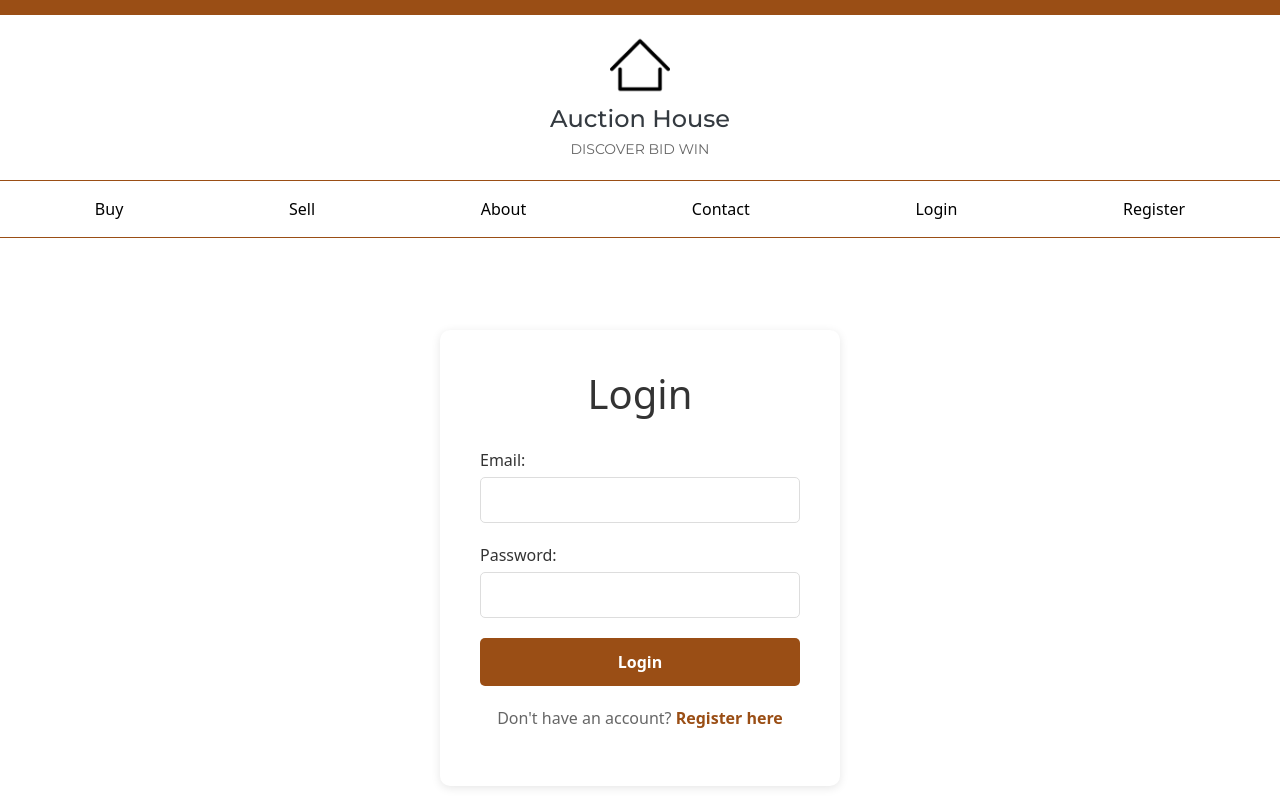
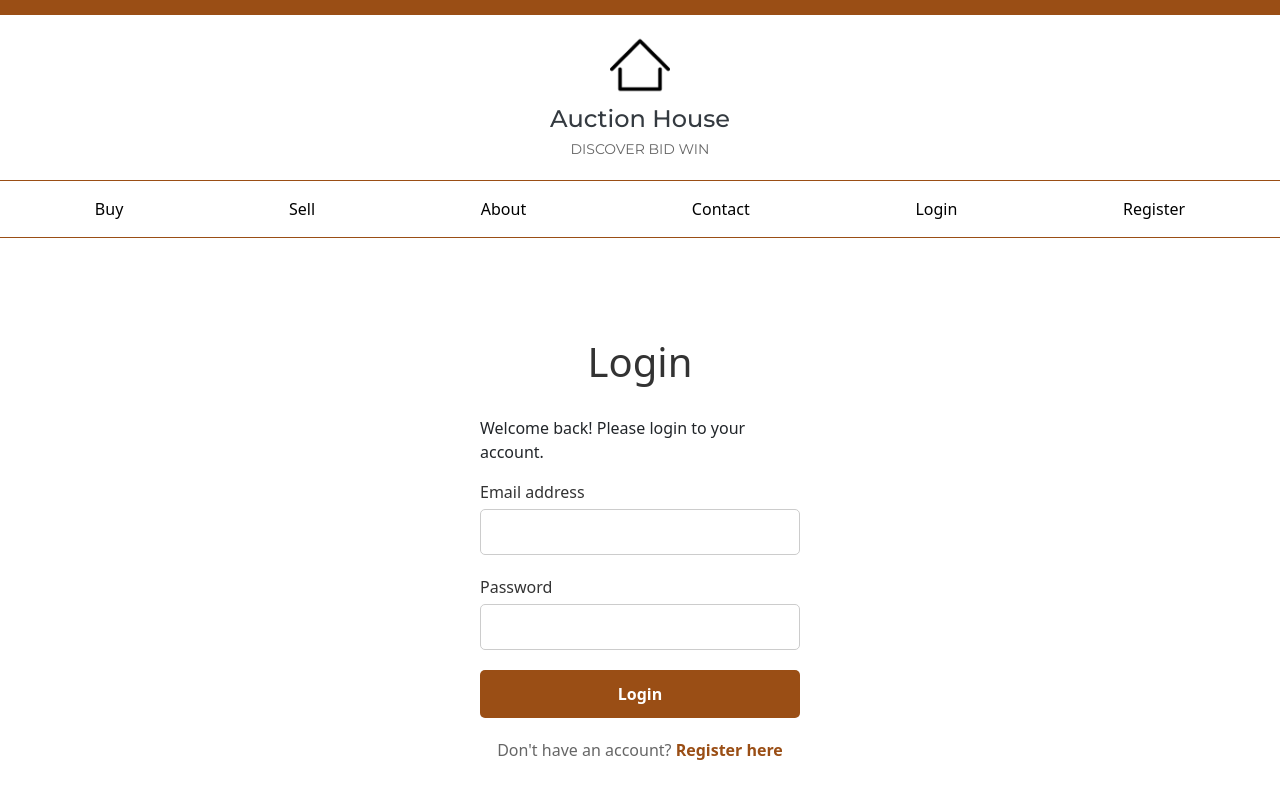
Before and after one commit to CecilieMari/semester-task-2, a React (Vite) app: page /login in a window 1280 px wide. Shown: the top 800 px of the page. Built offline with nearby package versions, Linux system fonts and the light colour scheme.

Commit message:
Improve login/register form styling and UX

```diff
--- a/src/components/Auth/Login.jsx
+++ b/src/components/Auth/Login.jsx
@@ -30,10 +30,11 @@ function Login() {
         <div className={styles.loginContainer}>
             <div className={styles.loginBox}>
                 <h1>Login</h1>
+                <p>Welcome back! Please login to your account.</p>
                 {error && <div className={styles.error}>{error}</div>}
                 <form className={styles.loginForm} onSubmit={handleSubmit}>
                     <div className={styles.formGroup}>
-                        <label htmlFor="email">Email:</label>
+                        <label htmlFor="email">Email address</label>
                         <input
                             type="email"
                             id="email"
@@ -44,7 +45,7 @@ function Login() {
                         />
                     </div>
                     <div className={styles.formGroup}>
-                        <label htmlFor="password">Password:</label>
+                        <label htmlFor="password">Password</label>
                         <input
                             type="password"
                             id="password"
--- a/src/components/Auth/Register.jsx
+++ b/src/components/Auth/Register.jsx
@@ -38,7 +38,8 @@ function Register() {
     return (
         <div className={styles.loginContainer}>
             <div className={styles.loginBox}>
-                <h1>Register</h1>
+                <h1>New profile</h1>
+                <p> Fill in the information below to start your auction journey</p>
                 {error && <div className={styles.error}>{error}</div>}
                 <form className={styles.loginForm} onSubmit={handleSubmit}>
                     <div className={styles.formGroup}>
--- a/src/components/Auth/login.module.css
+++ b/src/components/Auth/login.module.css
@@ -9,8 +9,6 @@
 .loginBox {
     background: white;
     padding: 40px;
-    border-radius: 10px;
-    box-shadow: 0 2px 10px rgba(0,0,0,0.1);
     max-width: 400px;
     width: 100%;
 }
@@ -19,6 +17,7 @@
     text-align: center;
     margin-bottom: 30px;
     color: #333;
+    font-weight: 300;
 }
 
 .loginForm {
@@ -40,7 +39,8 @@
 .formGroup input {
     width: 100%;
     padding: 10px;
-    border: 1px solid #ddd;
+    background: white;
+    border: 1px solid #ccc;
     border-radius: 5px;
     font-size: 16px;
 }
```
